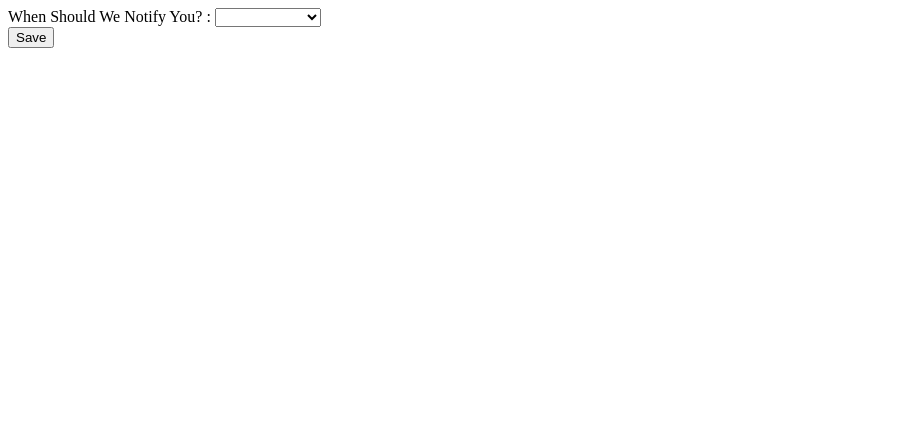
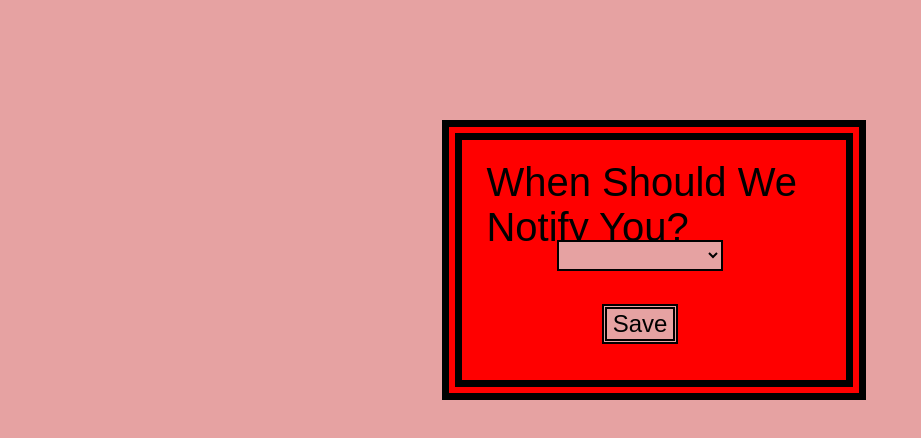
Before and after one commit to grat2/HackFresno-DueDate-Project, a browser extension: page extension/options.html in a window 1280 px wide. Shown: the whole page, without its empty margins (0-921 px from the left). Drawn offline with Linux system fonts and the light colour scheme.

Commit message:
Worked on options html

```diff
--- a/extension/options.html
+++ b/extension/options.html
@@ -1,17 +1,73 @@
 <!DOCTYPE html>
 <html>
-<head><title>My Test Extension Options</title></head>
+<head>
+    <title>Options</title>
+    <style>
+    html {
+        width: 100%;
+        height: 100%;
+    }
+    body {
+        background-color: rgb(230, 162, 162);
+    }
+    .title{
+        position:absolute;
+        font-size: 250%;
+        font-family: fantasy;
+        width: 26%;
+        left: 38%;
+        top: 15%;
+    }
+    #time{
+        position: absolute;
+        width: 13%;
+        left: 43.5%;
+        top: 30%;
+        font-size: 135%;
+        border-width: 2px;
+        font-family: fantasy;
+        border-color: black;
+        background-color: rgb(230, 162, 162);
+    }
+    .borderdiv{
+        position: absolute;
+        background-color: red;
+        height: 30%;
+        width: 30%;
+        left: 34.5%;
+        top: 15%;
+        border: double;
+        border-width: 20px;
+        border-color: black;
+        color: red;
+    }
+    #save{
+        position: absolute;
+        height: 5%;
+        width: 6%;
+        background-color: rgb(230, 162, 162);;
+        color:black;
+        font-family: fantasy;
+        font-size: 150%;
+        left: 47%;
+        top: 38%;
+        border-color: black;
+        border: double;
+        border-width: thick;
+    }
+    </style>
+</head>
 <body>
+<div class="borderdiv"><p>"     "</p></div>
 
-
-When Should We Notify You? :
+<p class="title">When Should We Notify You?</p>
 <select id="time">
     <option value="1day">One Day</option>
     <option value="12hrs">Twelve Hours</option>
     <option value="6hrs">Six Hours</option>
     <option value="1hr">One Hour</option>
     <option value="30min">Thirty Minutes</option>
-    <option value="1min">One Minutes</option>
+    <option value="1min">One Minute</option>
 </select>
 
 
```
Also changed, not shown: extension/test.html (+1 -0 lines), extension/neverlatephoto.png (added).
